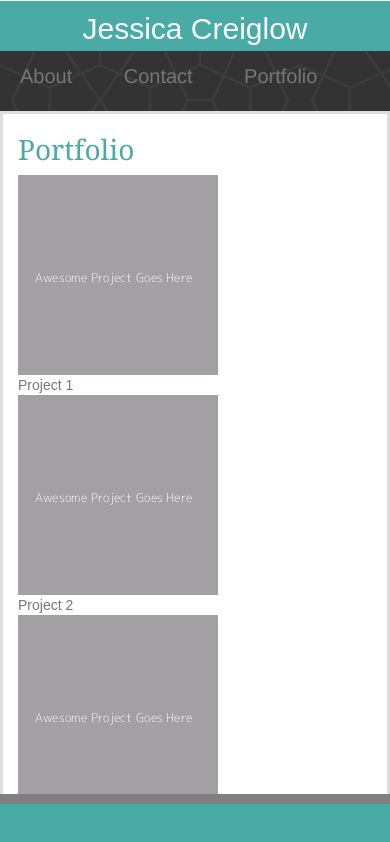
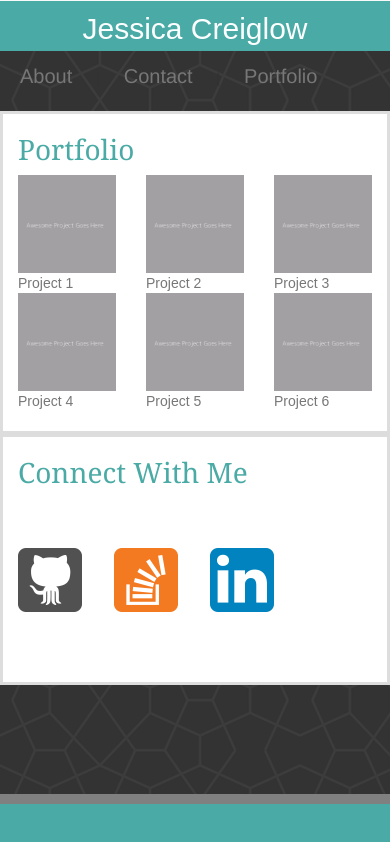
Before and after one commit to jgcreiglow/Bootstrap-Portfolio, a plain HTML site: page portfolio.html in a window 390 px wide. Shown: the top 842 px of the page. Drawn offline with nearby package versions, Linux system fonts and the light colour scheme.

Commit message:
formatting for xs-columns

```diff
--- a/portfolio.html
+++ b/portfolio.html
@@ -44,19 +44,19 @@
     <h2> Portfolio </h2>
 
       <div class="row">
-        <div class= "col-md-4"
+        <div class= "col-xs-4 col-md-4"
           <a href=" " target="_blank" class="container">
             <img class="img-responsive"  src="./image/dummyimage.png" alt="dummy project">
             <div class="bottom-left">Project 1</div>
           </a>
         </div>
-        <div class= "col-md-4"
+        <div class= "col-xs-4 col-md-4"
           <a href=" " target="_blank" class="container">
             <img class="img-responsive" src="./image/dummyimage.png" alt="dummy project">
             <div class="bottom-left">Project 2</div>
           </a>
         </div>
-        <div class= "col-md-4"
+        <div class= "col-xs-4 col-md-4"
           <a href=" " target="_blank" class="container">
             <img class="img-responsive" src="./image/dummyimage.png" alt="dummy project">
             <div class="bottom-left">Project 3</div>
@@ -64,19 +64,19 @@
         </div>
       </div>
       <div class="row">
-        <div class= "col-md-4"
+        <div class= "col-xs-4 col-md-4"
           <a href=" " target="_blank" class="container">
             <img class="img-responsive" src="./image/dummyimage.png" alt="dummy project">
             <div class="bottom-left">Project 4</div>
           </a>
         </div>
-        <div class= "col-md-4"
+        <div class= "col-xs-4 col-md-4"
           <a href=" " target="_blank" class="container">
             <img class="img-responsive" src="./image/dummyimage.png" alt="dummy project">
             <div class="bottom-left">Project 5</div>
           </a>
         </div>
-        <div class= "col-md-4"
+        <div class= "col-xs-4 col-md-4"
           <a href=" " target="_blank" class="container">
             <img class="img-responsive" src="./image/dummyimage.png" alt="dummy project">
             <div class="bottom-left">Project 6</div>
@@ -91,36 +91,31 @@
   <!-- Contact Sidebar -->
 
 <div class="col-xs-12 col-md-3 Sidebar icons">
-
   <h2>Connect With Me </h2>
     <div class="row">
-          <div class="col-md-3">
+      <div class="col-xs-3 col-md-3">
         <a href="https://github.com/jgcreiglow" target="_blank">
-              <img src="./image/if_github_386637.png" alt="github">
+        <img class="img-responsive" src="./image/if_github_386637.png" alt="github">
       </a>
       </div>
-          <div class="col-md-3">
+      <div class="col-xs-3 col-md-3">
         <a href="https://stackoverflow.com/users/9149422/jessica-c" target="_blank">
-              <img src="./image/if_overflow_386674.png" alt="stackoverflow">
+        <img class="img-responsive" src="./image/if_overflow_386674.png" alt="stackoverflow">
       </a>
       </div>
-          <div class="col-md-3">
+      <div class="col-xs-3 col-md-3">
         <a href="http://www.linkedin.com/in/jessicagcreiglow" target="_blank">
-              <img src="./image/if_linkedin_386655.png" alt="linkedin">
+        <img class="img-responsive" src="./image/if_linkedin_386655.png" alt="linkedin">
       </a>
       </div>
     </div>
   </div>
-
-
-
-
 </div>
-
 </div>
 <!-- Footer-->
 <div class="row">
 <nav class="navbar navbar-default navbar-fixed-bottom">
+</div>
 </body>
 
 </html>
```
Also changed, not shown: contact.html (+7 -12 lines), index.html (+3 -3 lines). Lines whose indentation alone changed are shown as unchanged.
